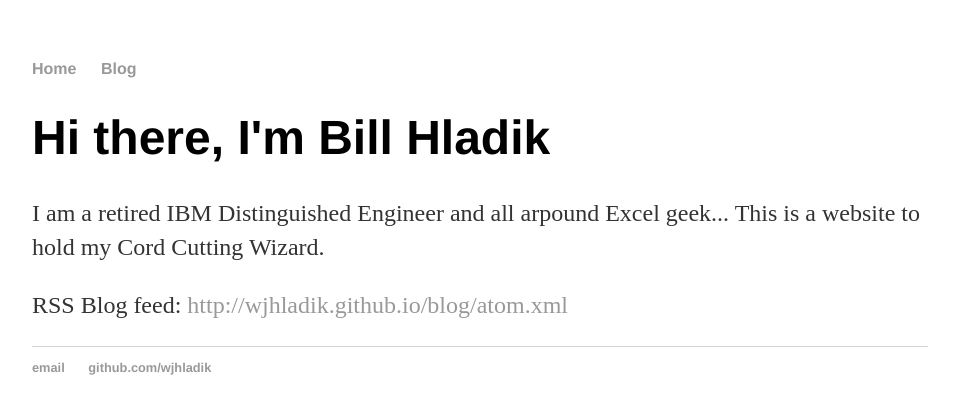
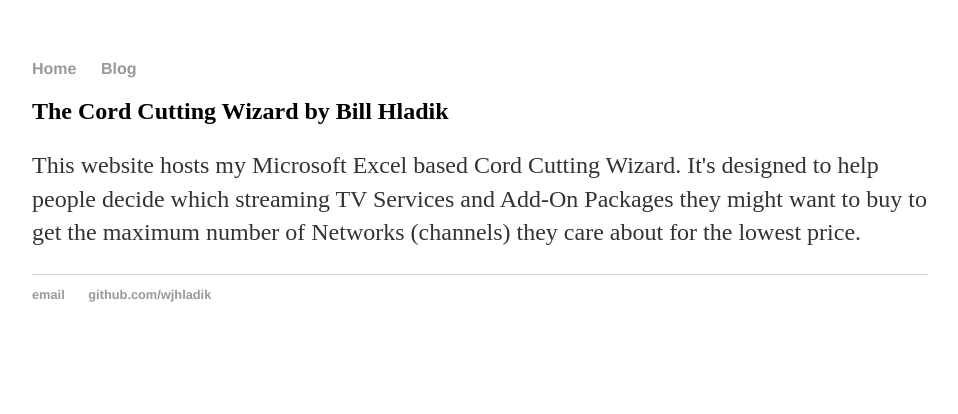
Before and after one commit to wjhladik/wjhladik.github.io, a Jekyll site: the page built from index.html, in a window 1280 px wide. Shown: the top 414 px of the page, without its empty margins (160-1118 px from the left). Built offline with Jekyll 4.4.1, drawn with Linux system fonts in a browser that asks for light colours.

Commit message:
Update index.html

```diff
--- a/index.html
+++ b/index.html
@@ -3,8 +3,8 @@ layout: default
 title: Bill Hladik's Cord Cutting Wizard
 ---
 <div class="blurb">
-	<h1>Hi there, I'm Bill Hladik</h1>
-	<p>I am a retired IBM Distinguished Engineer and all arpound Excel geek...
-	 This is a website to hold my Cord Cutting Wizard.</p>
-	<p>RSS Blog feed: <a href>http://wjhladik.github.io/blog/atom.xml</a></p>
+	<h2>The Cord Cutting Wizard by Bill Hladik</h2>
+	<p>This website hosts my Microsoft Excel based Cord Cutting Wizard.
+It's designed to help people decide which streaming TV Services and Add-On Packages they
+might want to buy to get the maximum number of Networks (channels) they care about for the lowest price.
 </div><!-- /.blurb -->
```
